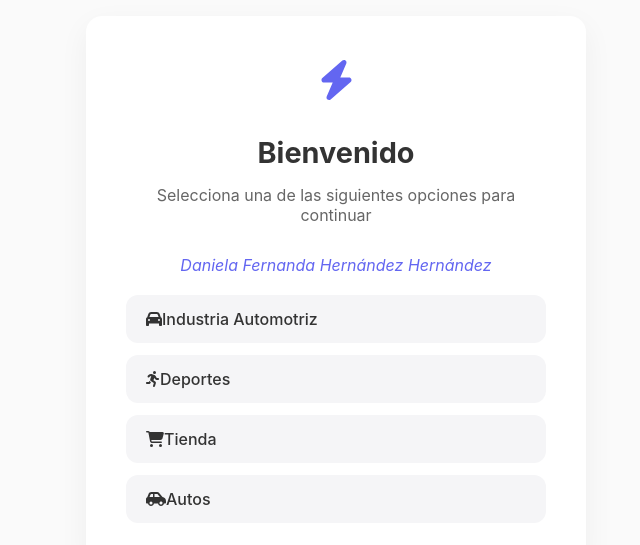
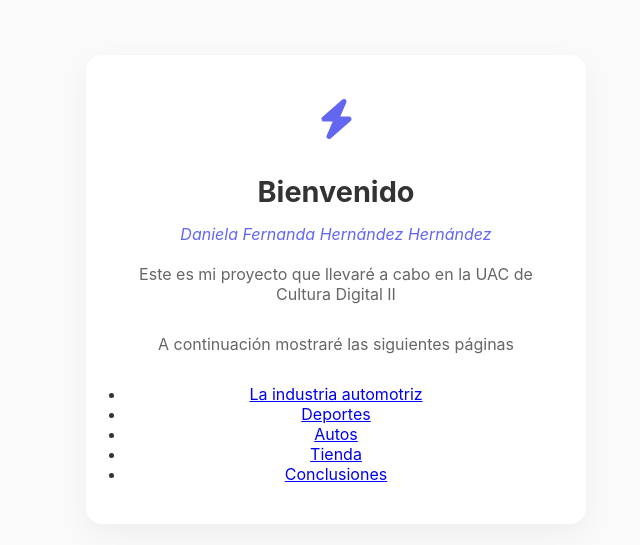
Before and after one commit to Richiss1/Richiss1.github.io, a plain HTML site: page Index.html in a window 1280 px wide. Shown: the part 111-656 px from the top of the page, without its empty margins (304-944 px from the left). Drawn offline with Linux system fonts and the light colour scheme.

Commit message:
Update Index.html

```diff
--- a/Index.html
+++ b/Index.html
@@ -104,27 +104,19 @@
     </div>
 
     <h1>Bienvenido</h1>
-    <p>Selecciona una de las siguientes opciones para continuar</p>
     <p style="font-style: italic; color: var(--accent); margin-bottom: 20px;">Daniela Fernanda Hernández Hernández</p>
+    <p>Este es mi proyecto que llevaré a cabo en la UAC de Cultura Digital II</p>
+    <p>A continuación mostraré las siguientes páginas</p>
 
-    <div class="nav-links">
-      <a href="pagina1.html" class="nav-link">
-        <i class="fas fa-car"></i>
-        <span>Industria Automotriz</span>
-      </a>
-      <a href="pagina 2.html" class="nav-link">
-        <i class="fas fa-running"></i>
-        <span>Deportes</span>
-      </a>
-      <a href="pagina4.html" class="nav-link">
-        <i class="fas fa-shopping-cart"></i>
-        <span>Tienda</span>
-      </a>
-      <a href="pagina 3.html" class="nav-link">
-        <i class="fas fa-car-side"></i>
-        <span>Autos</span>
-      </a>
-    </div>
+
+    <ul>
+    <li><a href="pagina1.html">La industria automotriz</a></li>
+    <li><a href="pagina 2.html">Deportes</a></li>
+    <li><a href="pagina 3.html">Autos</a></li>
+    <li><a href="pagina4.html">Tienda</a></li>
+    <li><a href="conclsuines.html">Conclusiones</a></li>
+    </ul>
+
 
   </div>
 </body>
```
